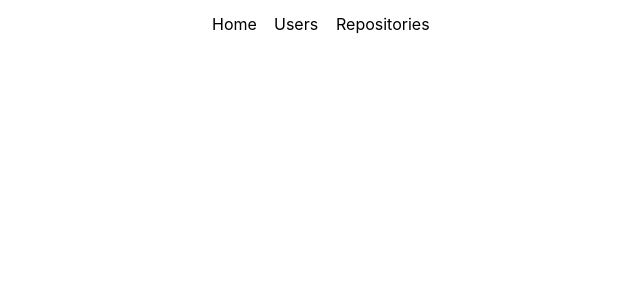
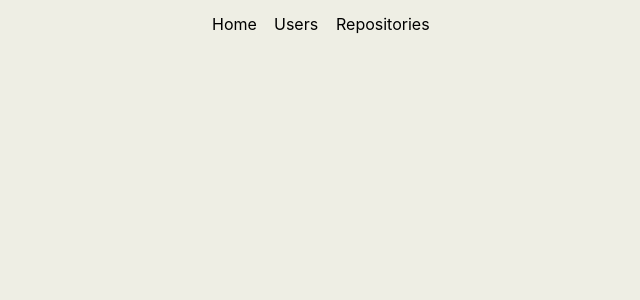
Before and after one commit to isaack-mungui/github-search, a React (Create React App) app: page / in a window 1280 px wide. Shown: the top 300 px of the page, without its empty margins (353-993 px from the left). Built offline with nearby package versions, Linux system fonts and the light colour scheme; the HTML template or start-up script is replaced by a standard one.

Commit message:
Added background color styling

```diff
--- a/src/index.css
+++ b/src/index.css
@@ -5,6 +5,7 @@ body {
     sans-serif;
   -webkit-font-smoothing: antialiased;
   -moz-osx-font-smoothing: grayscale;
+  background-color: #eeeee4;
 }
 
 code {
```
